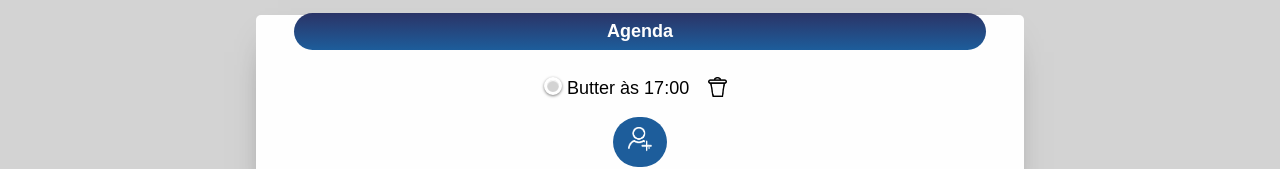
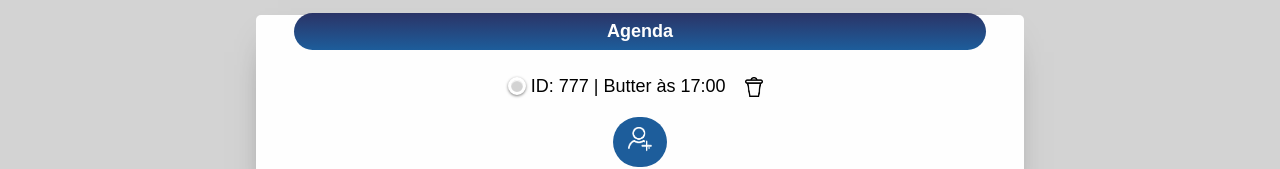
Before and after one commit to JuniorPrado-dev/samae, a React (Vite) app in the folder FRONT/: page /Agenda in a window 1280 px wide. Shown: the part 191-360 px from the top of the page. Built offline with nearby package versions, Linux system fonts and the light colour scheme; no server answers.

Commit message:
tentando ajeitar a agenda pro bd

```diff
--- a/FRONT/src/components/pages/Agenda.jsx
+++ b/FRONT/src/components/pages/Agenda.jsx
@@ -1,4 +1,5 @@
-import React from 'react';
+import React, { useEffect, useRef } from 'react';
+import axios from 'axios';
 import './styled.jsx';
 import { AddTask, Icon, Main, Li, Checkbox, BtnNone, IconX, Text, Hour, Submit, Item, BtnDelete } from './styled.jsx';
 import { useState } from 'react';
@@ -10,27 +11,109 @@ import Student from '../../img/add.png';
 
 export const Agenda = () => {
 
-    //const newItem1 = new Date().toISOString()
-    //const newItemDate = `${newItem1.slice(8,10)}/${newItem1.slice(5,7)}/${newItem1.slice(0,4)}`
+    // Carrega a agenda do dia ao entrar na página
+    useEffect(() => {
+        const fetchAgenda = async () => {
+            try {
+                const response = await axios.get('/load-agender');
+                const fetchedTasks = response.data; // Suponha que o retorno da API seja um array de tarefas
+                setTask(fetchedTasks); // Atualiza o estado da tarefa com os dados buscados da API
+            } catch (error) {
+                console.error('Erro ao buscar agenda:', error);
+            }
+        };
+        fetchAgenda();
+    }, []);
 
-    const [watcher, setWatch] = useState(false)
-    const [watcher2, setWatch2] = useState(true)
+
+    const [close, setClose] = useState(false);
+    const [open, setOpen] = useState(true);
+
+    const [task, setTask] = useState([
+        {
+            id: 777,
+            checked: false,
+            nome: "Butter",
+            hora: "17:00"
+        },
+    ]);
+
+    // Definir o id de agenda como uma referência
+    const agendaId = useRef(generateId(99));
+
+    function handleCheckboxChange(itemId) {
+        const newAgendas = task.map((item) => {
+            if (item.id === itemId) {
+                return { ...item, checked: !item.checked };
+            }
+            return item;
+        });
+        setTask(newAgendas);
+    }
 
     const [form, onChange, resetState] = useForm({
         name: "",
         hour: ""
+    });
+
+    function addTask() {
+        setClose(true);
+        setOpen(false);
+    }
+
+    function cancel() {
+        resetState();
+        setClose(false);
+        setOpen(true);
+    }
+
+    // Gerador de ID automático para o item
+    function generateId(max) {
+        return Math.floor(Math.random() * max) + 1;
+    }
+
+    // Adiciona novo item
+    function post(e) {
+        e.preventDefault();
+
+        const newTask = {
+            id: generateId(999),
+            checked: false,
+            nome: form.name,
+            hora: form.hour
+        };
+
+        const newAgenda = {
+            id: agendaId.current,
+            newAgenda: [...task, newTask],
+        };
+
+        alert(newAgenda.id)
+
+        setTask(newAgenda.newAgenda);
+        resetState();
+        setClose(false);
+        setOpen(true);
+
+        // Conecte a API e o front-end
+        axios.post(`/user?ID=${newAgenda.id}`, newAgenda)
+        .then(function (response) {
+            console.log(response);
         })
+        .catch(function (error) {
+                console.log(error);
+            });
+    }
 
-    const [itens, setItens] = useState([
-        {
-            nome: "Butter",
-            hora: "17:00"
-        },
-    ])
+    //Deleta item
+    function deleteTask(item) {
+        const filterArray = task.filter((i) => i.id !== item.id);
+        setTask(filterArray);
+    }
 
-    //Noticação
-    function verificaHorario(itens, currentTime) {
-        for (let item of itens) {
+    //Notifica caso o horário de um campo seja o horário atual
+    function verificaHorario(task, currentTime) {
+        for (let item of task) {
             if (item.hora == currentTime) {
                 if (!("Notification" in window)) {
                     alert("Este navegador não suporta notificações.");
@@ -51,58 +134,32 @@ export const Agenda = () => {
         }
     }
 
-    //Verificação de tempo atual a cada minuto
-    setTimeout(()=>{
+    //Verificação o horário atual
+    setTimeout(() => {
         const currentDate = new Date();
         const hour = currentDate.getHours();
         const minutes = currentDate.getMinutes();
         const time = hour + ":" + minutes;
 
-        verificaHorario(itens, time);
-    }, 60000)
-
-    function addTask() {
-        setWatch(true)
-        setWatch2(false)
-    }
-
-    function cancel() {
-        resetState()
-        setWatch(false)
-        setWatch2(true)
-    }
-
-    function post(){
-        const newItem ={
-            nome: form.name,
-            hora: form.hour
-        }
-        const newList = [...itens, newItem]
-        setItens(newList)
-        resetState()
-        setWatch(false)
-        setWatch2(true)
-    }
-
-    function deleteTask(item) {
-        const filterArray = itens.filter((i, index) => i !== item);
-        setItens(filterArray)
-    }
+        verificaHorario(task, time);
+    }, 3000)
 
     return (
         <Main>
-
             <Legend className={"shopping__title"}>Agenda</Legend>
             <div className={"shopping"}>
                 <ul className={"shopping__checklist"}>
-                    {itens.map((item, index) => <Li key={index}>
-                        <Checkbox type="checkbox" id='check'/>
-                        <Item>{item.nome} às {item.hora}</Item>
-                        <BtnDelete type='button' onClick={() => deleteTask(item)}>
+                {task.map((fetchedTasks) => (
+                    <Li key={fetchedTasks.id}>
+                        <Checkbox type="checkbox" checked={fetchedTasks.checked} id={`check-${fetchedTasks.id}`} onChange={() => handleCheckboxChange(fetchedTasks.id)} />
+                        <label htmlFor={`check-${fetchedTasks.id}`}>ID: {fetchedTasks.id} | {fetchedTasks.nome} às {fetchedTasks.hora}</label>
+                        <BtnDelete type='button' onClick={() => deleteTask(fetchedTasks)}>
                             <IconX src={Lixeira} />
                         </BtnDelete>
-                    </Li>)}
-                    {watcher &&
+                    </Li>
+                ))}
+
+                {close &&
                     <>
                         <Li>
                             <Text type="text" id="name" name="name" onChange={onChange} value={form.name} placeholder='Digite o nome do aluno' />
@@ -116,13 +173,12 @@ export const Agenda = () => {
                 }
                 </ul>
 
-                {watcher2 &&
+                {open &&
                     <AddTask onClick={addTask} type='button'>
-                        <Icon src={Student}/>
+                        <Icon src={Student} />
                     </AddTask>
                 }
             </div>
-
         </Main>
     )
 }
--- a/FRONT/src/components/pages/Triagem.jsx
+++ b/FRONT/src/components/pages/Triagem.jsx
@@ -1,6 +1,6 @@
 import React, { useState } from 'react';
+import axios from "axios";
 import { useForm } from '../../hooks/useForm';
-import axios from "axios";
 import { Cabecalho } from './triagem-components/cabecalho';
 import { LeituraEscrita } from './triagem-components/leitura-escrita';
 import { Matematica } from './triagem-components/matematica';
@@ -191,7 +191,6 @@ export const Triagem = () => {
         axios.post('http://localhost:3003/triagem-student', aluno)
             .then(function (response) {
                 console.log(response);
-                alert("gay")
             })
             .catch(function (error) {
                 console.log(error);
```
Lines whose indentation alone changed are shown as unchanged.
